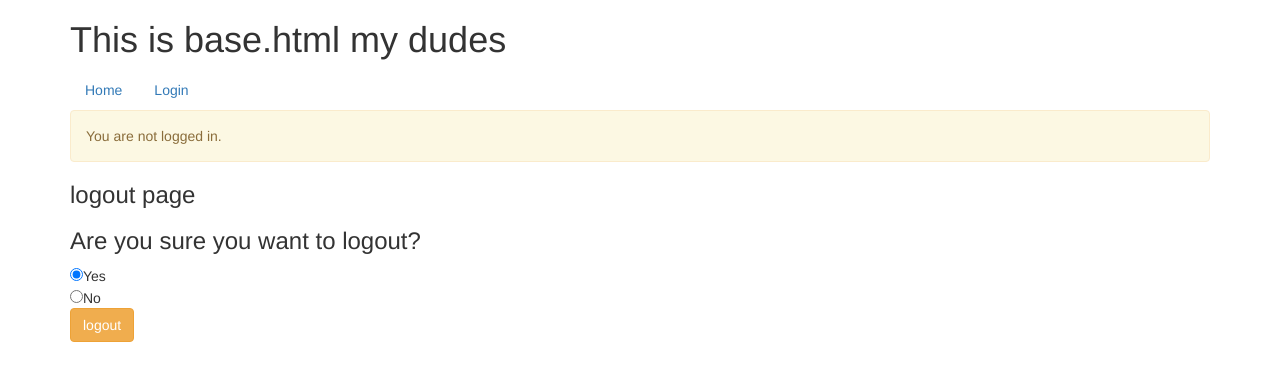
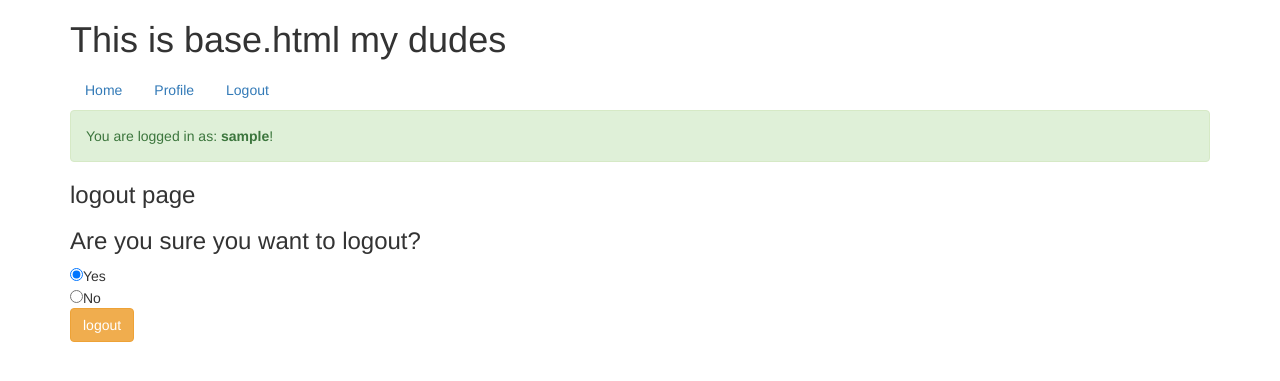
Before and after one commit to alvinalaphat/Economeme, a Flask app: page /logout in a window 1280 px wide. Shown: the top 381 px of the page. Run offline with Flask 2, Linux system fonts and the light colour scheme; the visitor is signed in with stand-in values (Sample User, id 1); some libraries are stand-ins or nearby versions.

```diff
--- a/app.py
+++ b/app.py
@@ -22,25 +22,39 @@ def login():
 			return redirect('/')
 	return render_template("login.html", error=error)
 
+# def login():
+# error = None
+# if request.method == 'POST':
+#     if valid_login(request.form['username'],
+#                    request.form['password']):
+#         return log_the_user_in(request.form['username'])
+#     else:
+#         error = 'Invalid username/password'
+# # the code below is executed if the request method
+# # was GET or the credentials were invalid
+# return render_template('login.html', error=error)
+
 @app.route('/logout', methods=['GET', 'POST'])
 def logout():
-	# if request.method == 'POST':
-	# 	if request.form['/logout'] == "yes":
-	# 		session.pop('username', None)
-	# 		return redirect('/')
-	session.pop('username', None)
-	return render_template("logout.html")
+	if request.method == 'POST':
+		if request.args.get('logout', 1):
+			print("logging out\n")
+			session.pop('username', None)
+			return render_template("/")
+	else:
+		return render_template("logout.html")
 
-	# return redirect('/')
+# unique user profile
+#@app.route('/user/<username>')
+@app.route('/profile')
+def profile():
+	return render_template("profile.html")
+
 
 @app.errorhandler(404)
 def page_not_found(error):
     return render_template('404.html'), 404
 
-# unique user profile
-@app.route('/user/<username>')
-def profile(username):
-	return '{}\'s profile'.format(escape(username))
 
 @app.route('/subpage')
 def hello_world():
--- a/static/style.css
+++ /dev/null
@@ -1,6 +0,0 @@
-body {
-	color: black;
-}
-p, h1, h2, h3 {
-	color: white;
-}
--- a/templates/base.html
+++ b/templates/base.html
@@ -20,6 +20,9 @@
 		    <a class="nav-link" href="/login">Login</a>
 		  </li>
         {% else %}
+          <li class="nav-item">
+		    <a class="nav-link" href="/profile">Profile</a>
+		  </li>
           <li class="nav-item">
 		    <a class="nav-link" href="/logout">Logout</a>
 		  </li>
--- a/templates/logout.html
+++ b/templates/logout.html
@@ -6,8 +6,8 @@
     <form action="/" method="get">
 
       <div class="btn-group-vertical" data-toggle="buttons">
-          <input type="radio" name="logout" value="yes" checked>Yes<br>
-          <input type="radio" name="logout" value="no">No<br>
+          <input type="radio" name="logout" value="1" checked>Yes<br>
+          <input type="radio" name="logout" value="0">No<br>
       </div>
       <br>
       <input type="submit" class="btn btn-warning" value="logout">
--- /dev/null
+++ b/templates/profile.html
@@ -0,0 +1,4 @@
+{% extends "base.html" %}
+{% block content %}
+	<h2> {{ session.get('username') }}'s profile </h2>
+{% endblock %}
```
Also changed, not shown: 1 other file.
